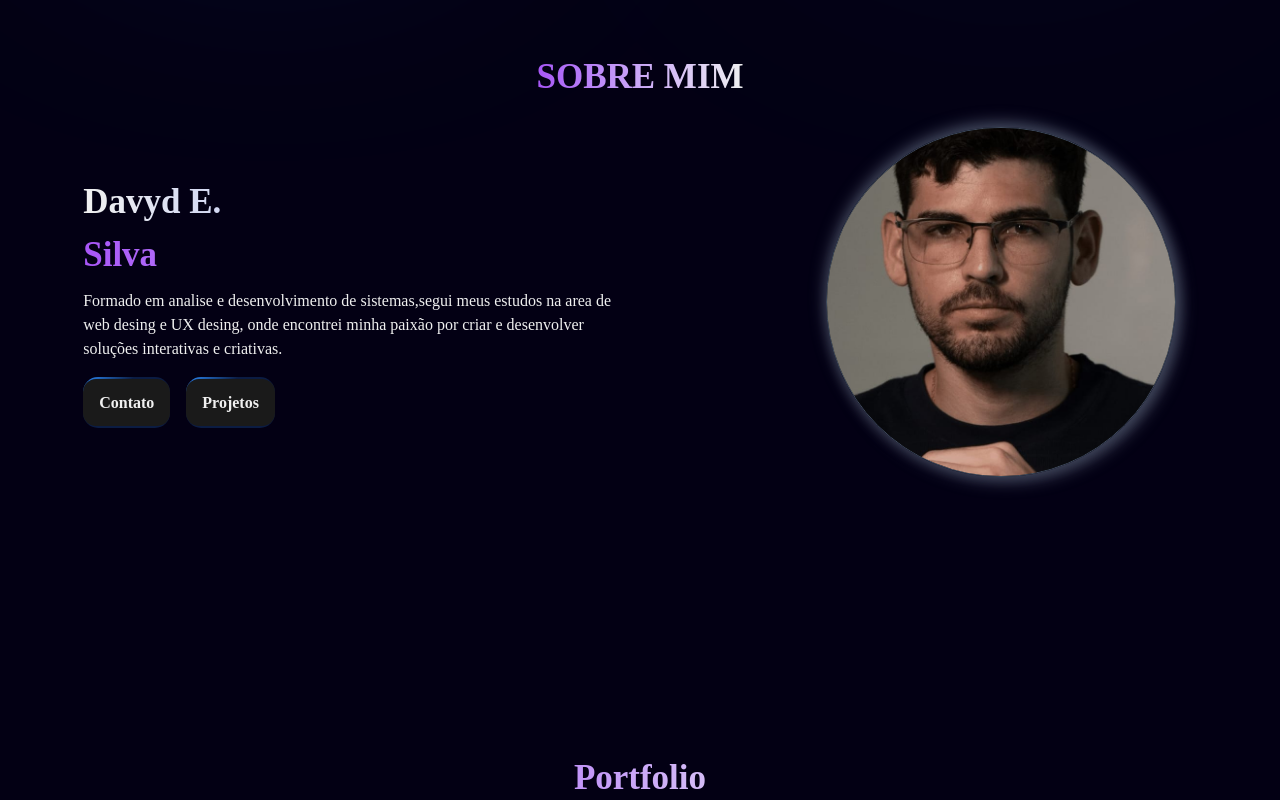
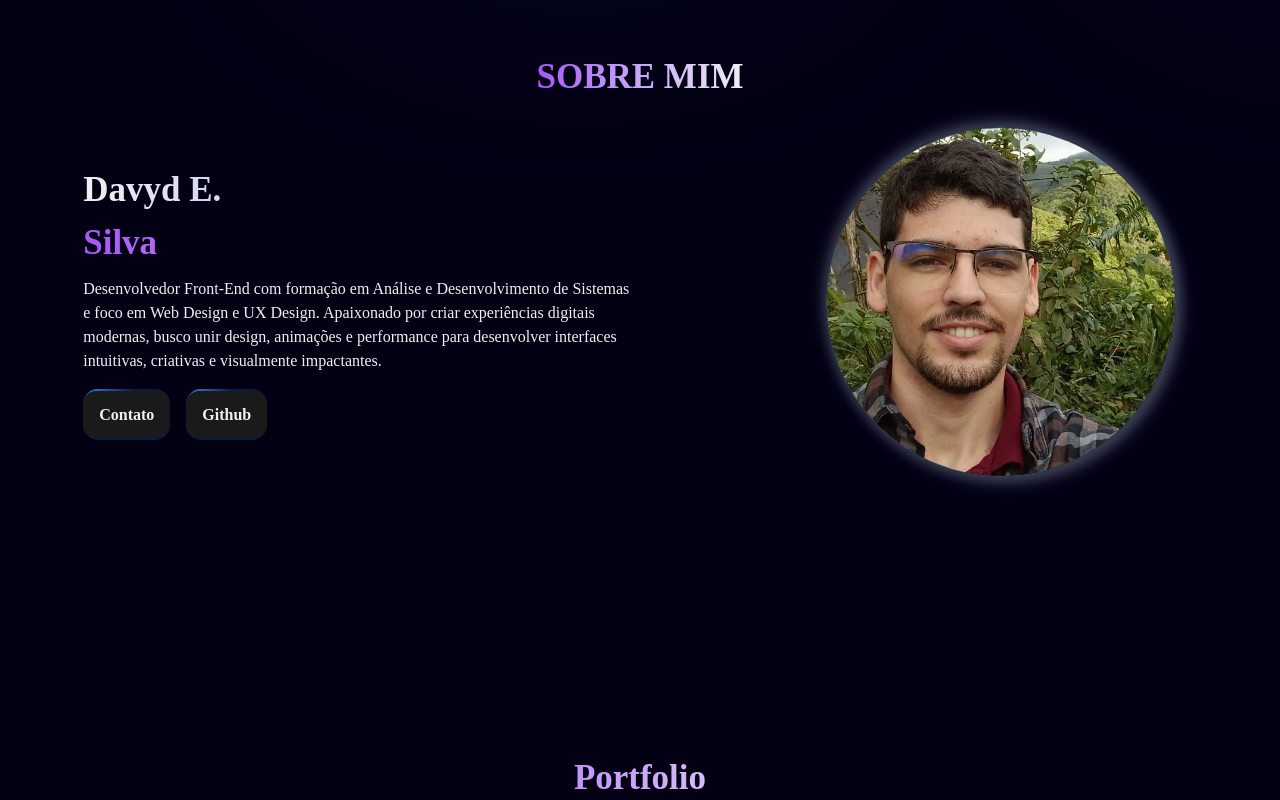
Before and after one commit to DavydEdivaldo/Portifolio_2.0, a React (Vite) app: page / in a window 1280 px wide. Shown: the part 960-1760 px from the top of the page. Built offline with nearby package versions, Linux system fonts and the light colour scheme; no server answers; the database is empty.

Commit message:
update 27.5
atualizando foto de perfil e descrição sobre mim, e retirando animação de entrada

```diff
--- a/src/App.jsx
+++ b/src/App.jsx
@@ -7,39 +7,39 @@ import Sobre from './sections/SobreMim.jsx'
 import Portifolio from './sections/Portifolio.jsx'
 import Contato from './sections/Contato.jsx'
 import Footer from './componentes/Footer.jsx'
-import Intro from './componentes/Intro.jsx'
-import { AnimatePresence } from "framer-motion";
+//import Intro from './componentes/Intro.jsx'
+// import { AnimatePresence } from "framer-motion";
 
 function App() {
-  const [showIntro, setShowIntro] = useState(true);
+  // const [showIntro, setShowIntro] = useState(true);
 
-  useEffect(() => {
-    const timer = setTimeout(() => {
-      setShowIntro(false);
-    }, 3000);
+  // useEffect(() => {
+  //   const timer = setTimeout(() => {
+  //     setShowIntro(false);
+  //   }, 3000);
 
-    return () => clearTimeout(timer);
-  }, []);
+  //   return () => clearTimeout(timer);
+  // }, []);
 
   return (
     <>
-      <AnimatePresence>
+      {/* <AnimatePresence>
         {showIntro && <Intro/>}
-      </AnimatePresence>
+      </AnimatePresence> */}
 
-      {!showIntro && (
 
-        <>
-        <AnimatedBackground />
-        <Header />
-        <Main/>
-        <Sobre/>
-        <Portifolio/>
-        <Contato/>
-        <Footer/>
-        </>
 
-      )}
+
+      <AnimatedBackground />
+      <Header />
+      <Main />
+      <Sobre />
+      <Portifolio />
+      <Contato />
+      <Footer />
+
+
+
 
     </>
   )
--- a/src/sections/SobreMim.jsx
+++ b/src/sections/SobreMim.jsx
@@ -1,4 +1,5 @@
 import Eu from '/img/eu-estudio.jpeg'
+import Eu2 from '/img/eu2.jpeg'
 import Button from '../componentes/Button.jsx'
 import { motion } from "motion/react"
 import { useEffect, useState } from "react";
@@ -38,15 +39,13 @@ export default function Sobre() {
                         <span className="text-[35px] max-xl:text-xl font-bold bg-gradient-to-r from-[#a855f7] to-[#f0f0f0] bg-clip-text text-transparent">Silva</span>
                     </h1>
                     <p className='margin-top-2 text-[16px] max-md:text-[14px] max-w-[75%] max-[800px]:max-w-[100%]'>
-                        Formado em analise e desenvolvimento de sistemas,segui meus estudos
-                        na area de web desing e UX desing, onde encontrei minha paixão por
-                        criar e desenvolver soluções interativas e criativas.
+                        Desenvolvedor Front-End com formação em Análise e Desenvolvimento de Sistemas e foco em Web Design e UX Design. Apaixonado por criar experiências digitais modernas, busco unir design, animações e performance para desenvolver interfaces intuitivas, criativas e visualmente impactantes.
                     </p>
 
                     <div className=' flex items-center margin-top-3'>
                         <div className='flex gap-4 flex-wrap text-[#f0f0f0]'>
                             <Button href={"https://wa.link/5k58iy"} text={"Contato"} />
-                            <Button href={"https://github.com/DavydEdivaldo?tab=repositories"} text={"Projetos"} />
+                            <Button href={"https://github.com/DavydEdivaldo?tab=repositories"} text={"Github"} />
                         </div>
                     </div>
                 </motion.div>
@@ -55,7 +54,7 @@ export default function Sobre() {
                     whileInView={{ opacity: 1, x: 0 }}
                     transition={{ duration: 0.6 }}
                     viewport={{ once: true, amount: 0.3 }}>
-                    <img src={Eu} alt="Foto perfil" className='w-[350px] h-[350px] max-[800px]:w-[200px] max-[800px]:h-[200px] rounded-full object-cover borda-neon' />
+                    <img src={Eu2} alt="Foto perfil" className='w-[350px] h-[350px] max-[800px]:w-[200px] max-[800px]:h-[200px] rounded-full object-cover borda-neon' />
                 </motion.div>
             </div>
         </div>
```
Also changed, not shown: public/img/eu2.jpeg (added).
